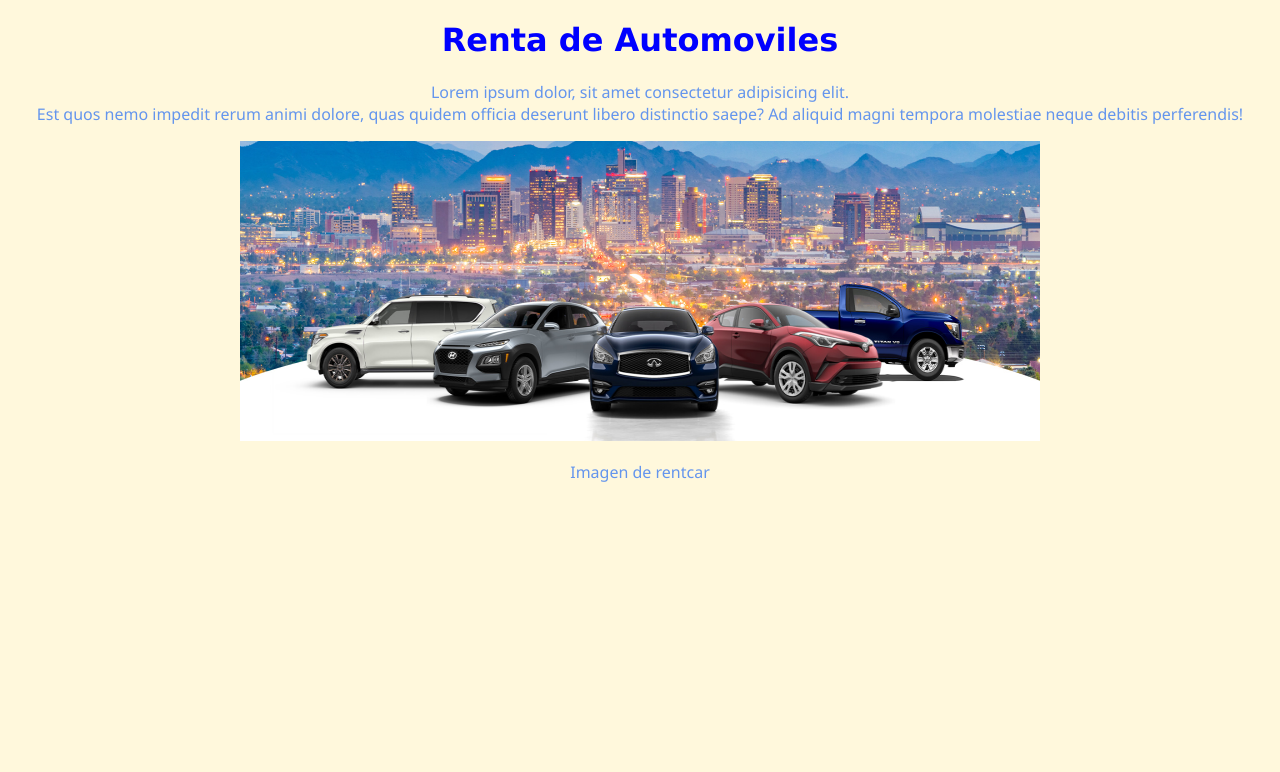
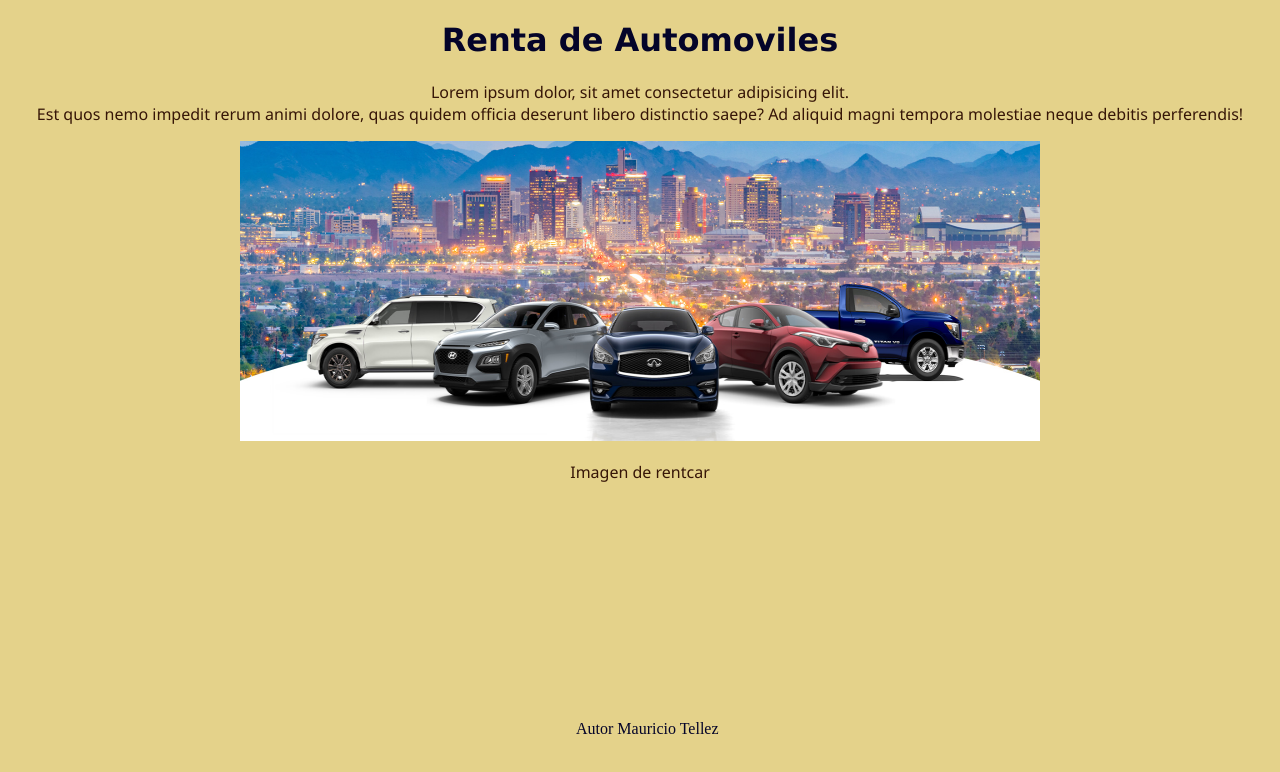
Before and after one commit to manbicho/first-up, a plain HTML site: page index.html in a window 1280 px wide. Drawn offline with Linux system fonts and the light colour scheme.

Commit message:
add footer and change color

```diff
--- a/desing.css
+++ b/desing.css
@@ -1,16 +1,23 @@
 body{
     text-align: center;
-    background-color:cornsilk;
+    background-color:rgb(228, 210, 138);
 }
 h1 {
     font-family: 'Lucida Sans', 'Lucida Sans Regular', 'Lucida Grande', 'Lucida Sans Unicode', Geneva, Verdana, sans-serif;
-    color: blue;
+    color: rgb(4, 4, 41);
 }
 p {
     font-family: 'Segoe UI', Tahoma, Geneva, Verdana, sans-serif;
-    color: cornflowerblue;
+    color: rgb(54, 22, 7);
 }
 #image img{
   width: 800px;
   height: 300px;
 }
+#piePage {
+    position:absolute;
+    margin: auto;
+    top: 90%;
+    left: 45%;
+    color: rgb(4, 4, 41);
+}
--- a/index.html
+++ b/index.html
@@ -12,5 +12,8 @@
     <p>Lorem ipsum dolor, sit amet consectetur adipisicing elit.<br> Est quos nemo impedit rerum animi dolore, quas quidem officia deserunt libero distinctio saepe? Ad aliquid magni tempora molestiae neque debitis perferendis!</p>
     <div id="image"><img src="1.jpg"></div>
     <p>Imagen de rentcar</p>
+    <div id="piePage">
+        <footer>Autor Mauricio Tellez</footer>
+    </div>
 </body>
 </html>
```
